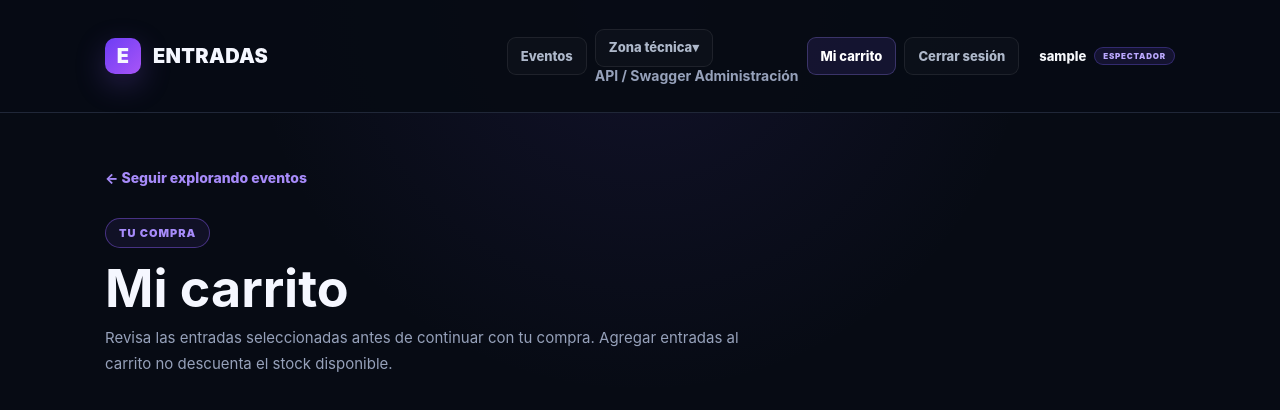
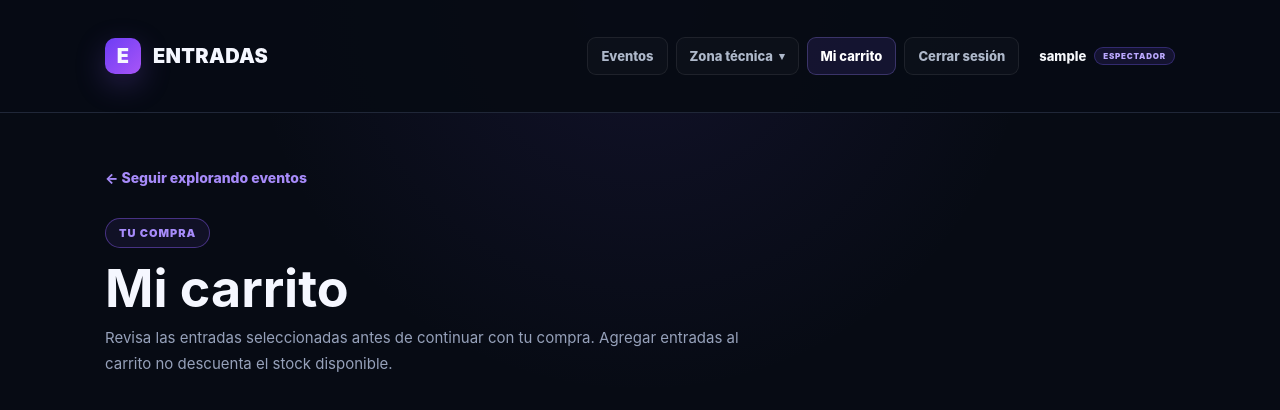
Before and after one commit to drawiniano2/Venta_Entradas, a Django app: page /carrito/ in a window 1280 px wide. Shown: the top 410 px of the page. Run offline with Django 5.2, Linux system fonts and the light colour scheme; the visitor is signed in with stand-in values (Sample User, id 1); data comes from the database, SQL or seed files in the repository; data that the repository does not hold is empty; parts of the project's set-up code (start-up, migrations or seed data) failed here and were passed over.

Commit message:
Corrige acceso al carrito y menu tecnico

```diff
--- a/templates/carrito/mi_carrito.html
+++ b/templates/carrito/mi_carrito.html
@@ -845,6 +845,79 @@
         }
 
 
+
+        /* =====================================================
+           ZONA TECNICA - MENU DESPLEGABLE
+           ===================================================== */
+
+        .menu-tecnico {
+            position: relative;
+            display: inline-flex;
+            align-items: center;
+        }
+
+        .menu-tecnico-boton {
+            cursor: pointer;
+            font-family: inherit;
+        }
+
+        .menu-flecha {
+            margin-left: 6px;
+            font-size: 11px;
+            transition: transform .2s ease;
+        }
+
+        .menu-tecnico.abierto .menu-flecha {
+            transform: rotate(180deg);
+        }
+
+        .menu-tecnico-lista {
+            position: absolute;
+            top: calc(100% + 8px);
+            left: 0;
+
+            z-index: 1000;
+
+            min-width: 190px;
+            padding: 8px;
+
+            display: none;
+
+            background: #101521;
+            border: 1px solid rgba(157, 135, 255, 0.25);
+            border-radius: 10px;
+
+            box-shadow:
+                0 18px 40px rgba(0, 0, 0, 0.35);
+        }
+
+        .menu-tecnico.abierto .menu-tecnico-lista {
+            display: block;
+        }
+
+        .menu-tecnico-lista a {
+            display: block;
+
+            padding: 10px 12px;
+
+            border-radius: 7px;
+
+            color: #c9d1e3;
+            font-size: 13px;
+            font-weight: 700;
+            text-decoration: none;
+
+            white-space: nowrap;
+
+            transition:
+                background .2s,
+                color .2s;
+        }
+
+        .menu-tecnico-lista a:hover {
+            background: rgba(124, 92, 255, 0.12);
+            color: #ffffff;
+        }
         /* =====================================================
            USUARIO + ROL
            ===================================================== */
@@ -1395,6 +1468,54 @@
 
 
 
+
+<script>
+document.addEventListener("DOMContentLoaded", function () {
+
+    const menuTecnico =
+        document.querySelector(".menu-tecnico");
+
+    const botonTecnico =
+        document.querySelector(".menu-tecnico-boton");
+
+    if (!menuTecnico || !botonTecnico) {
+        return;
+    }
+
+    botonTecnico.addEventListener(
+        "click",
+        function (event) {
+
+            event.stopPropagation();
+
+            const abierto =
+                menuTecnico.classList.toggle("abierto");
+
+            botonTecnico.setAttribute(
+                "aria-expanded",
+                abierto ? "true" : "false"
+            );
+        }
+    );
+
+    document.addEventListener(
+        "click",
+        function (event) {
+
+            if (!menuTecnico.contains(event.target)) {
+
+                menuTecnico.classList.remove("abierto");
+
+                botonTecnico.setAttribute(
+                    "aria-expanded",
+                    "false"
+                );
+            }
+        }
+    );
+
+});
+</script>
 <!-- ============================================================
      CONSERVAR POSICION DEL CARRITO AL CAMBIAR CANTIDAD
      ============================================================ -->
--- a/templates/eventos/inicio.html
+++ b/templates/eventos/inicio.html
@@ -2342,7 +2342,7 @@
                 {% endif %}
 
                 <a
-                    href="/api/carrito/"
+                    href="{% url 'carrito_web:mi-carrito' %}"
                     class="menu-accion"
                 >
                     Mi carrito
```
